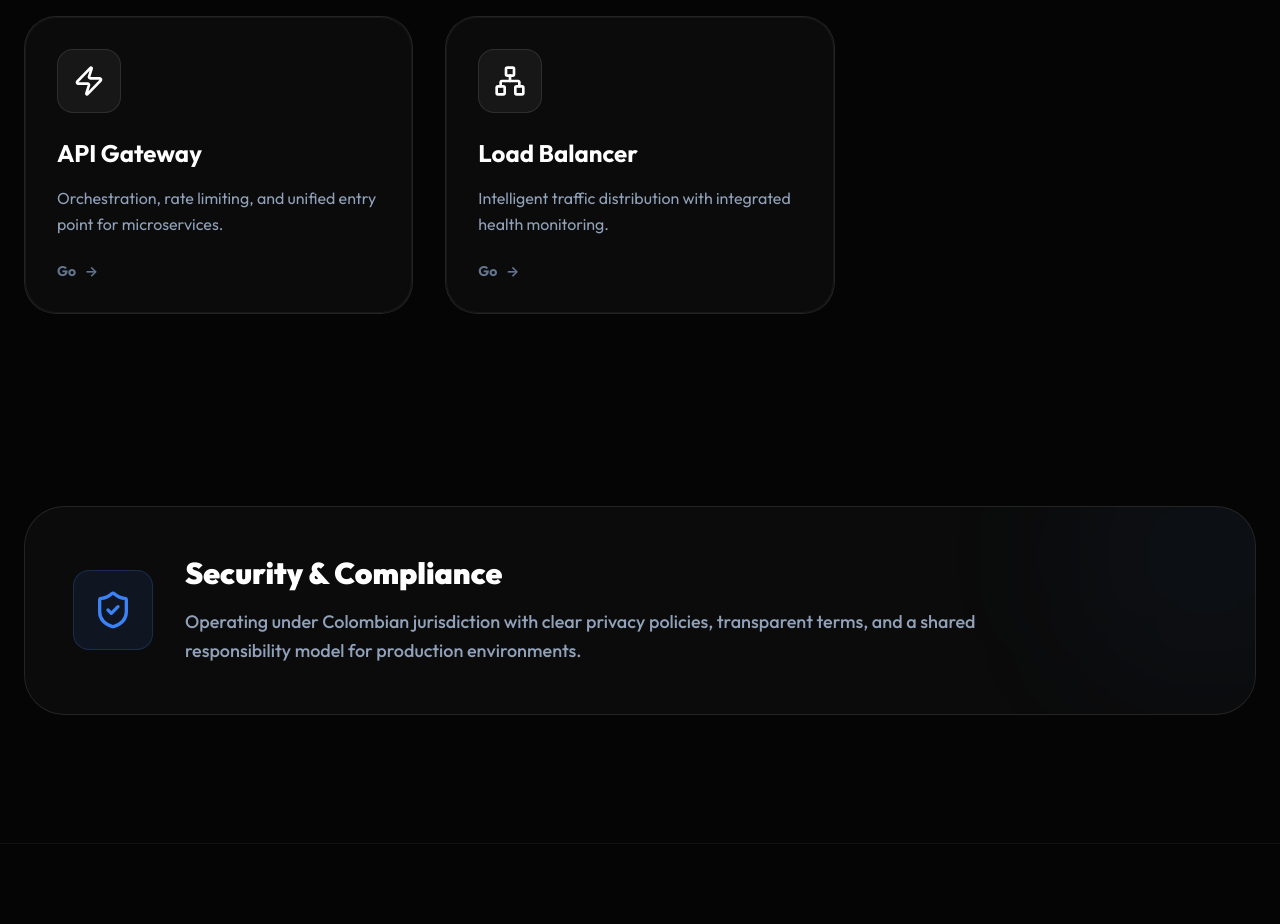
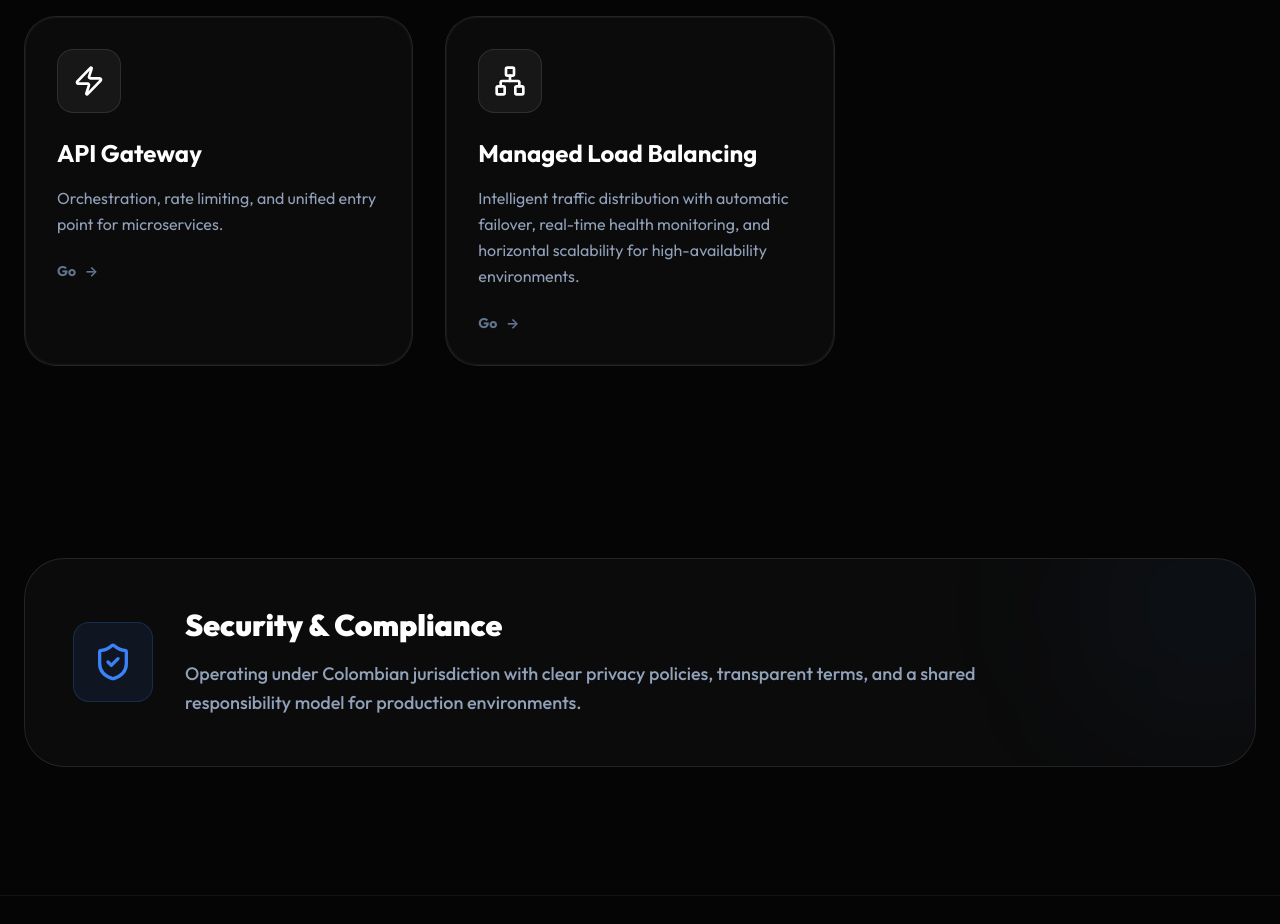
Before and after one commit to proyectoskevinsvega/vertercloud-landing-page, a React (Vite) app: page / in a window 1280 px wide. Shown: the part 1460-2384 px from the top of the page. Built offline with nearby package versions, Linux system fonts and the light colour scheme.

Commit message:
feat: Update services translations and URLs in i18n.ts

```diff
--- a/src/i18n.ts
+++ b/src/i18n.ts
@@ -45,31 +45,31 @@ i18n
                 title: 'VerterVPN',
                 desc: 'Private, encrypted connectivity for distributed infrastructures and corporate environments.',
                 action: 'Go',
-                url: 'https://verter.kevinsvega.online',
+                url: 'https://bravexcolombia.com/vpn',
               },
               auth: {
                 title: 'VerterAuth',
                 desc: 'Centralized authentication with MFA and Zero Trust architecture for distributed environments.',
                 action: 'Go',
-                url: 'https://verterauth.kevinsvega.online',
+                url: 'https://bravexcolombia.com/auth',
               },
               vps: {
                 title: 'VerterVPS',
                 desc: 'Scalable virtual instances with total environment control and dedicated resources.',
                 action: 'Go',
-                url: 'https://vertervps.kevinsvega.online',
+                url: 'https://bravexcolombia.com/vps',
               },
               gateway: {
                 title: 'API Gateway',
                 desc: 'Orchestration, rate limiting, and unified entry point for microservices.',
                 action: 'Go',
-                url: 'https://vertergateway.kevinsvega.online',
+                url: 'https://bravexcolombia.com/api-gateway',
               },
               balancer: {
-                title: 'Load Balancer',
-                desc: 'Intelligent traffic distribution with integrated health monitoring.',
+                title: 'Managed Load Balancing',
+                desc: 'Intelligent traffic distribution with automatic failover, real-time health monitoring, and horizontal scalability for high-availability environments.',
                 action: 'Go',
-                url: 'https://verterlb.kevinsvega.online',
+                url: 'https://bravexcolombia.com/load-balancing',
               },
             },
           },
@@ -319,31 +319,31 @@ i18n
                 title: 'VerterVPN',
                 desc: 'Conectividad privada y cifrada para infraestructuras distribuidas y entornos corporativos.',
                 action: 'Ir',
-                url: 'https://verter.kevinsvega.online',
+                url: 'https://bravexcolombia.com/vpn',
               },
               auth: {
                 title: 'VerterAuth',
                 desc: 'Autenticación centralizada con MFA y arquitectura Zero Trust para entornos distribuidos.',
                 action: 'Ir',
-                url: 'https://verterauth.kevinsvega.online',
+                url: 'https://bravexcolombia.com/auth',
               },
               vps: {
                 title: 'VerterVPS',
                 desc: 'Instancias virtuales escalables con control total del entorno y recursos dedicados.',
                 action: 'Ir',
-                url: 'https://vertervps.kevinsvega.online',
+                url: 'https://bravexcolombia.com/vps',
               },
               gateway: {
                 title: 'API Gateway',
                 desc: 'Orquestación, limitación de tasa y punto de entrada unificado para microservicios.',
                 action: 'Ir',
-                url: 'https://vertergateway.kevinsvega.online',
+                url: 'https://bravexcolombia.com/api-gateway',
               },
               balancer: {
-                title: 'Load Balancer',
-                desc: 'Distribución inteligente de tráfico con monitoreo de salud integrado.',
+                title: 'Balanceo de Carga Gestionado',
+                desc: 'Distribución inteligente de tráfico con conmutación por error automática, monitoreo de salud en tiempo real y escalabilidad horizontal para entornos de alta disponibilidad.',
                 action: 'Ir',
-                url: 'https://verterlb.kevinsvega.online',
+                url: 'https://bravexcolombia.com/load-balancing',
               },
             },
           },
--- a/vite.config.ts
+++ b/vite.config.ts
@@ -8,4 +8,18 @@ export default defineConfig({
     react(),
     tailwindcss(),
   ],
+  server: {
+    host: '127.0.0.1',
+    port: 3006,
+    allowedHosts: ['bravexcolombia.com'],
+    hmr: {
+      host: 'bravexcolombia.com',
+      protocol: 'wss',
+    },
+  },
+  preview: {
+    host: '127.0.0.1',
+    port: 3006,
+    allowedHosts: ['bravexcolombia.com'],
+  },
 })
```
